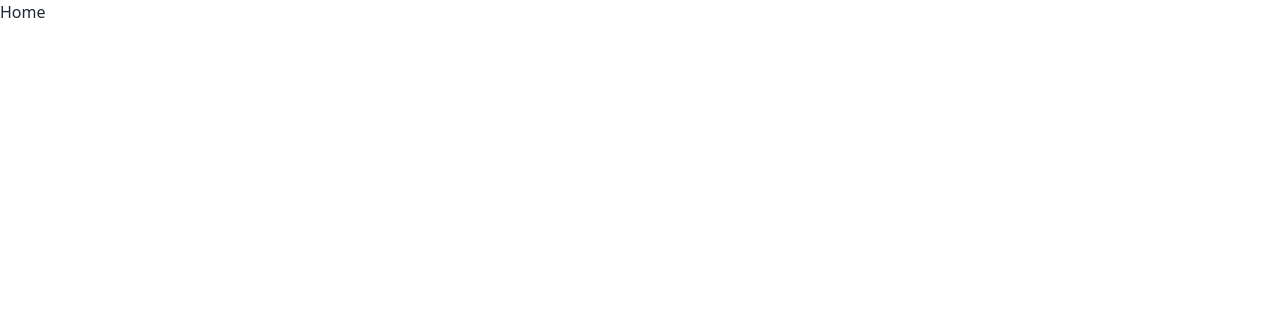
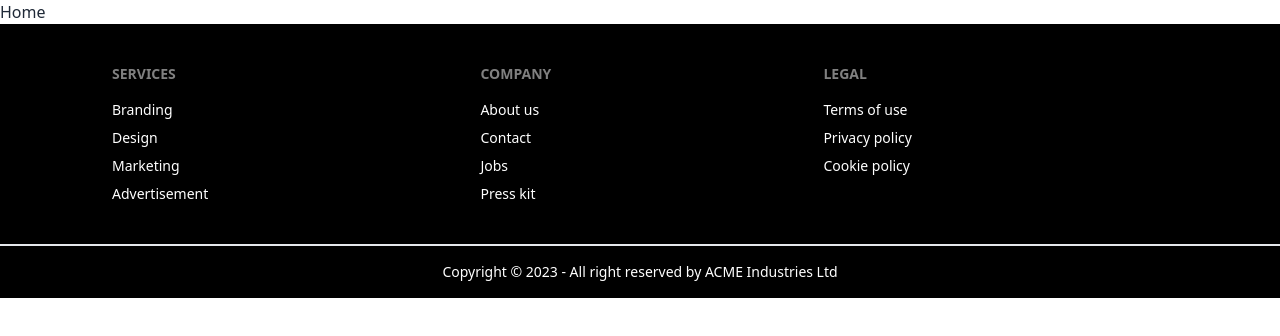
Before and after one commit to ACM-Anik/dance-revolutions-client, a React (Vite) app: page / in a window 1280 px wide. Shown: the top 336 px of the page. Built offline with nearby package versions, Linux system fonts and the light colour scheme.

Commit message:
footer added

```diff
--- a/index.html
+++ b/index.html
@@ -4,7 +4,7 @@
     <meta charset="UTF-8" />
     <link rel="icon" type="image/svg+xml" href="/vite.svg" />
     <meta name="viewport" content="width=device-width, initial-scale=1.0" />
-    <title>Vite + React</title>
+    <title>Dance Revolutions</title>
   </head>
   <body>
     <div id="root"></div>
--- a/src/Layout/MainLayout/MainLayout.jsx
+++ b/src/Layout/MainLayout/MainLayout.jsx
@@ -1,10 +1,12 @@
 
 import { Outlet } from 'react-router-dom';
+import Footer from '../../Pages/Shared/Footer/Footer';
 
 const MainLayout = () => {
     return (
         <div>
             <Outlet></Outlet>
+            <Footer></Footer>
         </div>
     );
 };
--- a/src/Pages/Shared/Footer/Footer.jsx
+++ b/src/Pages/Shared/Footer/Footer.jsx
@@ -2,8 +2,34 @@
 
 const Footer = () => {
     return (
-        <div>
-
+        <div className="">
+            <footer className="footer p-10 px-28 bg-black text-white border-b-2 border-base">
+                <div className="flex flex-col justify-center">
+                    <span className="footer-title">Services</span>
+                    <a className="link link-hover">Branding</a>
+                    <a className="link link-hover">Design</a>
+                    <a className="link link-hover">Marketing</a>
+                    <a className="link link-hover">Advertisement</a>
+                </div>
+                <div className="flex-col justify-center">
+                    <span className="footer-title">Company</span>
+                    <a className="link link-hover">About us</a>
+                    <a className="link link-hover">Contact</a>
+                    <a className="link link-hover">Jobs</a>
+                    <a className="link link-hover">Press kit</a>
+                </div>
+                <div className="flex-col justify-center">
+                    <span className="footer-title">Legal</span>
+                    <a className="link link-hover">Terms of use</a>
+                    <a className="link link-hover">Privacy policy</a>
+                    <a className="link link-hover">Cookie policy</a>
+                </div>
+            </footer>
+            <footer className="footer footer-center p-4 bg-black text-white">
+                <div>
+                    <p>Copyright © 2023 - All right reserved by ACME Industries Ltd</p>
+                </div>
+            </footer>
         </div>
     );
 };
--- /dev/null
+++ b/src/Pages/Shared/Navbar/Navbar.jsx
@@ -0,0 +1,11 @@
+
+
+const Navbar = () => {
+    return (
+        <div>
+
+        </div>
+    );
+};
+
+export default Navbar;
--- a/src/Routes/MainRoutes/MainRoutes.jsx
+++ b/src/Routes/MainRoutes/MainRoutes.jsx
@@ -1,10 +1,11 @@
-import { Outlet, createBrowserRouter } from "react-router-dom";
+import { createBrowserRouter } from "react-router-dom";
 import Home from "../../Pages/Home/Home/Home";
+import MainLayout from "../../Layout/MainLayout/MainLayout";
 
 const router = createBrowserRouter([
     {
       path: "/",
-      element: <Outlet></Outlet>,
+      element: <MainLayout></MainLayout>,
       children: [
         {
             path: '/',
--- a/src/main.jsx
+++ b/src/main.jsx
@@ -6,6 +6,8 @@ import router from './Routes/MainRoutes/MainRoutes.jsx'
 
 ReactDOM.createRoot(document.getElementById('root')).render(
   <React.StrictMode>
+    <div className='max-w-screen-xl mx-auto'>
       <RouterProvider router={router} />
+    </div>
   </React.StrictMode>,
 )
```
Also changed, not shown: src/Pages/Shared/ErrorPage/ErrorPage.jsx (added).
